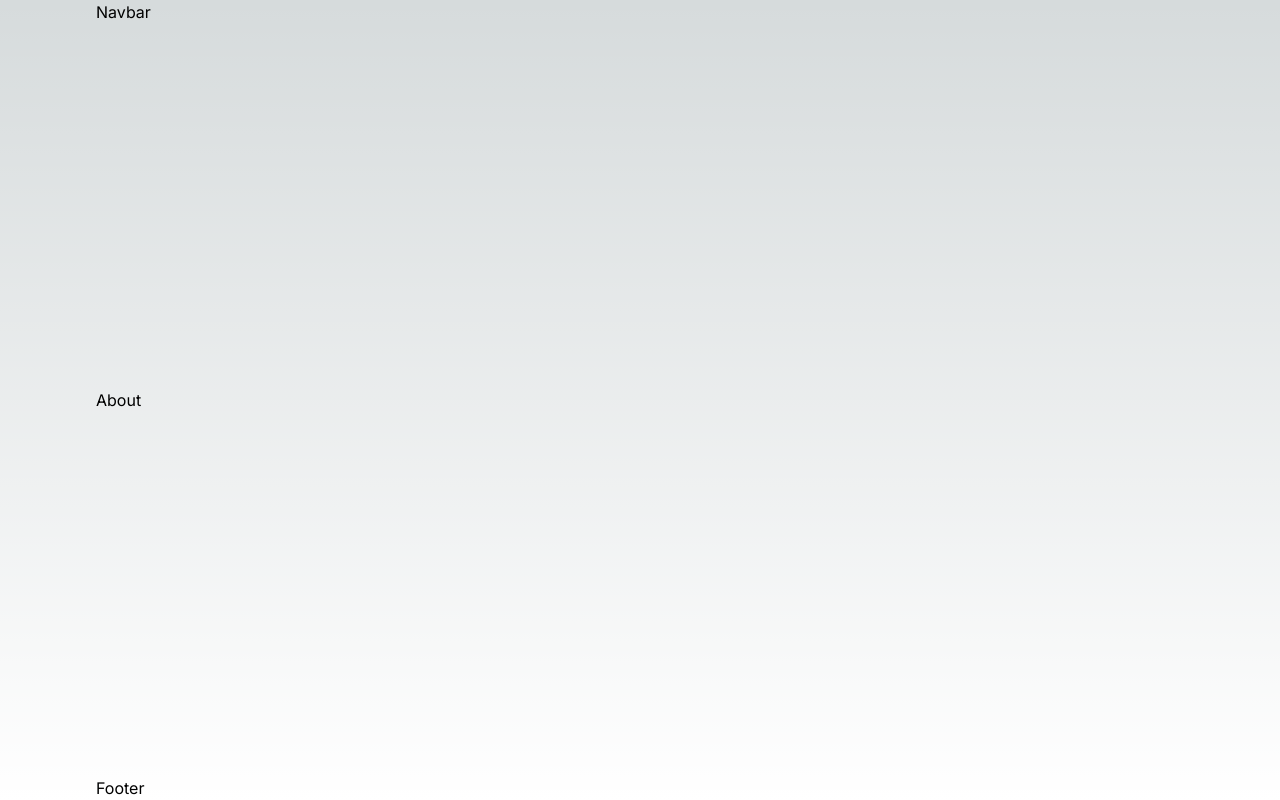
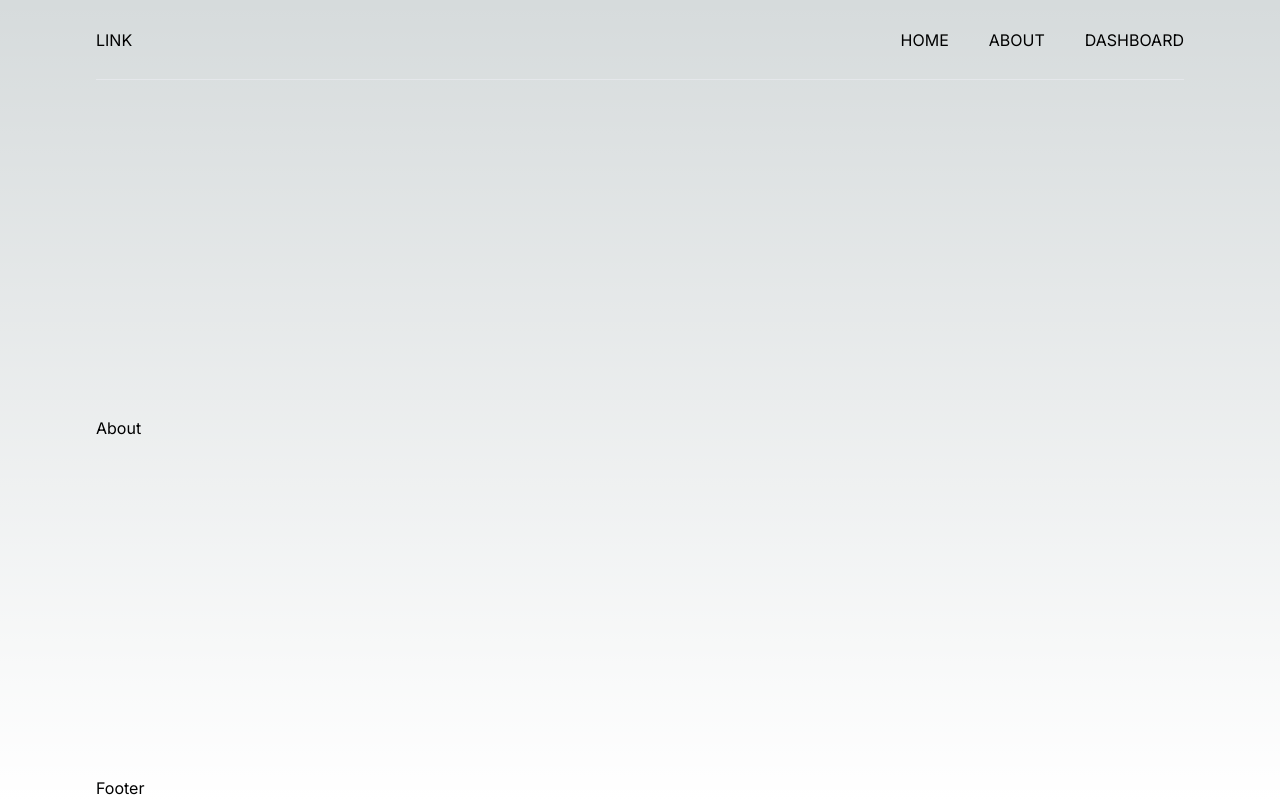
Before and after one commit to moh1t-do/keeps, a Next.js app: page /about in a window 1280 px wide. Built offline with nearby package versions, Linux system fonts and the light colour scheme.

Commit message:
:art: Style add navbar

```diff
--- a/src/components/Navbar.tsx
+++ b/src/components/Navbar.tsx
@@ -1,5 +1,54 @@
+'use client'
+import Link from "next/link";
+import { useState } from "react";
+import { GiHamburgerMenu } from "react-icons/gi";
+import { navItem } from "@/types/types";
+
+const navItems: navItem[] = [
+    { title: "Home", navLink: "/" },
+    { title: "About", navLink: "/about" },
+    { title: "Dashboard", navLink: "/dashboard" },
+];
+
 function Navbar(): React.ReactNode {
-    return (<div>Navbar</div>);
+    const [isOpen, setIsOpen] = useState<boolean>(false);
+    return (
+        <div className="flex h-20 w-full items-center justify-between uppercase border-b">
+            <Link href="/" className="cursor-pointer">
+                Link
+            </Link>
+            <div>
+                <button className="sm:hidden" onClick={(): void => setIsOpen(!isOpen)}>
+                    <GiHamburgerMenu />
+                </button>
+                <div className="sm:flex items-center gap-10 hidden">
+                    <ul className="flex gap-10 cursor-pointer">
+                        {navItems.map((ele: navItem, idx: number) => (
+                            <Link key={idx} href={ele.navLink}>
+                                {ele.title}
+                            </Link>
+                        ))}
+                    </ul>
+                </div>
+                {/* mobile  */}
+                {isOpen && (
+                    <div className="w-screen fixed sm:hidden top left-0 h-full bg-black">
+                        <div className="max-w-6xl mx-auto px-8">
+                            <ul className="flex flex-col gap-10 cursor-pointer py-8">
+                                {navItems.map((ele: navItem, idx: number) => (
+                                    <div key={idx} className="border-b">
+                                        <Link className="mx-auto py-4" href={ele.navLink}>
+                                            {ele.title}
+                                        </Link>
+                                    </div>
+                                ))}
+                            </ul>
+                        </div>
+                    </div>
+                )}
+            </div>
+        </div>
+    );
 }
 
 export default Navbar;
```
